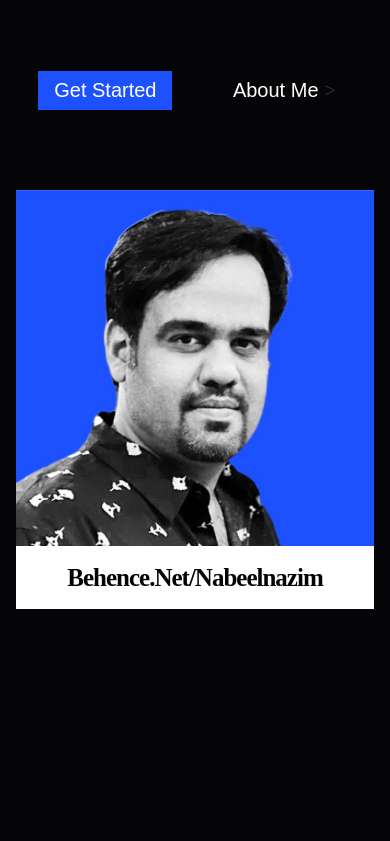
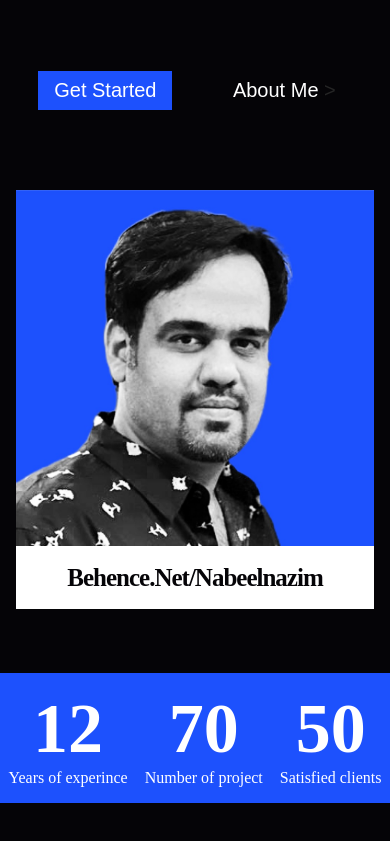
Before and after one commit to niaziiii/nabeelproject, a React (Create React App) app: page / in a window 390 px wide. Shown: the part 429-1270 px from the top of the page. Before the commit the page ends 1054 px from the top, so only its background shows below. Built offline with nearby package versions, Linux system fonts and the light colour scheme.

Commit message:
section-statics UI/UX added

```diff
--- a/src/App.js
+++ b/src/App.js
@@ -6,6 +6,7 @@ function App() {
   return (
     <div className="App">
      <sections.Hero />
+     <sections.statics />
     </div>
   );
 }
--- a/src/components/index.js
+++ b/src/components/index.js
@@ -1,8 +1,10 @@
 import Hero from "./hero-section/Hero";
+import statics from "./statics-section/statics";
 
 
 
 // eslint-disable-next-line
 export default  {
     Hero,
+    statics
 }
--- /dev/null
+++ b/src/components/statics-section/statics.jsx
@@ -0,0 +1,24 @@
+import React from 'react'
+
+function statics() {
+  return (
+    <div className='app__statics'>
+      <div className="app__statics__container">
+        <div className="app__statics__container__items">
+            <b>12</b>
+            <p>Years of experince</p>
+        </div>
+        <div className="app__statics__container__items">
+            <b>70</b>
+            <p>Number of project</p>
+        </div>
+        <div className="app__statics__container__items">
+            <b>50</b>
+            <p>Satisfied clients</p>
+        </div>
+      </div>
+    </div>
+  )
+}
+
+export default statics
--- /dev/null
+++ b/src/style/modules/__statics.scss
@@ -0,0 +1,46 @@
+.app__statics{
+    width: 100%;
+    margin: 3rem 0;
+    &__container{
+        margin-left: auto;
+        padding: 1rem 0;
+        width: 80%;
+        background-color: $color-blue;
+        display: flex;
+        flex-direction: row;
+        justify-content: flex-end;
+        align-items: center;
+        padding-right: 3rem;
+        &__items{
+            display: flex;
+            flex-direction: column;
+            margin-left: 5rem;
+            color: $color-white;
+            text-align: center;
+            b{
+                font-size: 70px;
+            }
+            p{
+                margin: auto;
+                width: 70%;
+            }
+        }
+    }
+}
+
+@media screen and (max-width:900px) {
+    .app__statics{
+        &__container{
+            width: 100%;
+            display: flex;
+            flex-direction: row;
+            padding: 1rem 0%;
+            justify-content: space-around;
+            &__items{
+                margin-left: 0%;
+                text-align: center;
+                p{width: 100%;}
+            }
+        }
+    }
+}
--- a/src/style/style.css
+++ b/src/style/style.css
@@ -226,6 +226,52 @@
     margin: 0% !important;
   }
 }
+.app__statics {
+  width: 100%;
+  margin: 3rem 0;
+}
+.app__statics__container {
+  margin-left: auto;
+  padding: 1rem 0;
+  width: 80%;
+  background-color: #1D51FD;
+  display: flex;
+  flex-direction: row;
+  justify-content: flex-end;
+  align-items: center;
+  padding-right: 3rem;
+}
+.app__statics__container__items {
+  display: flex;
+  flex-direction: column;
+  margin-left: 5rem;
+  color: #FFFFFF;
+  text-align: center;
+}
+.app__statics__container__items b {
+  font-size: 70px;
+}
+.app__statics__container__items p {
+  margin: auto;
+  width: 70%;
+}
+
+@media screen and (max-width: 900px) {
+  .app__statics__container {
+    width: 100%;
+    display: flex;
+    flex-direction: row;
+    padding: 1rem 0%;
+    justify-content: space-around;
+  }
+  .app__statics__container__items {
+    margin-left: 0%;
+    text-align: center;
+  }
+  .app__statics__container__items p {
+    width: 100%;
+  }
+}
 body {
   background-color: #050407;
 }/*# sourceMappingURL=style.css.map */
--- a/src/style/style.scss
+++ b/src/style/style.scss
@@ -6,6 +6,8 @@
 
 @import './modules/_variables';
 @import './modules/_hero';
+@import './modules/_statics';
+
 
 
 body {
```
Also changed, not shown: src/components/lists-section/lists.jsx (deleted), 1 other file (tests, documents, lock files or other folders).
